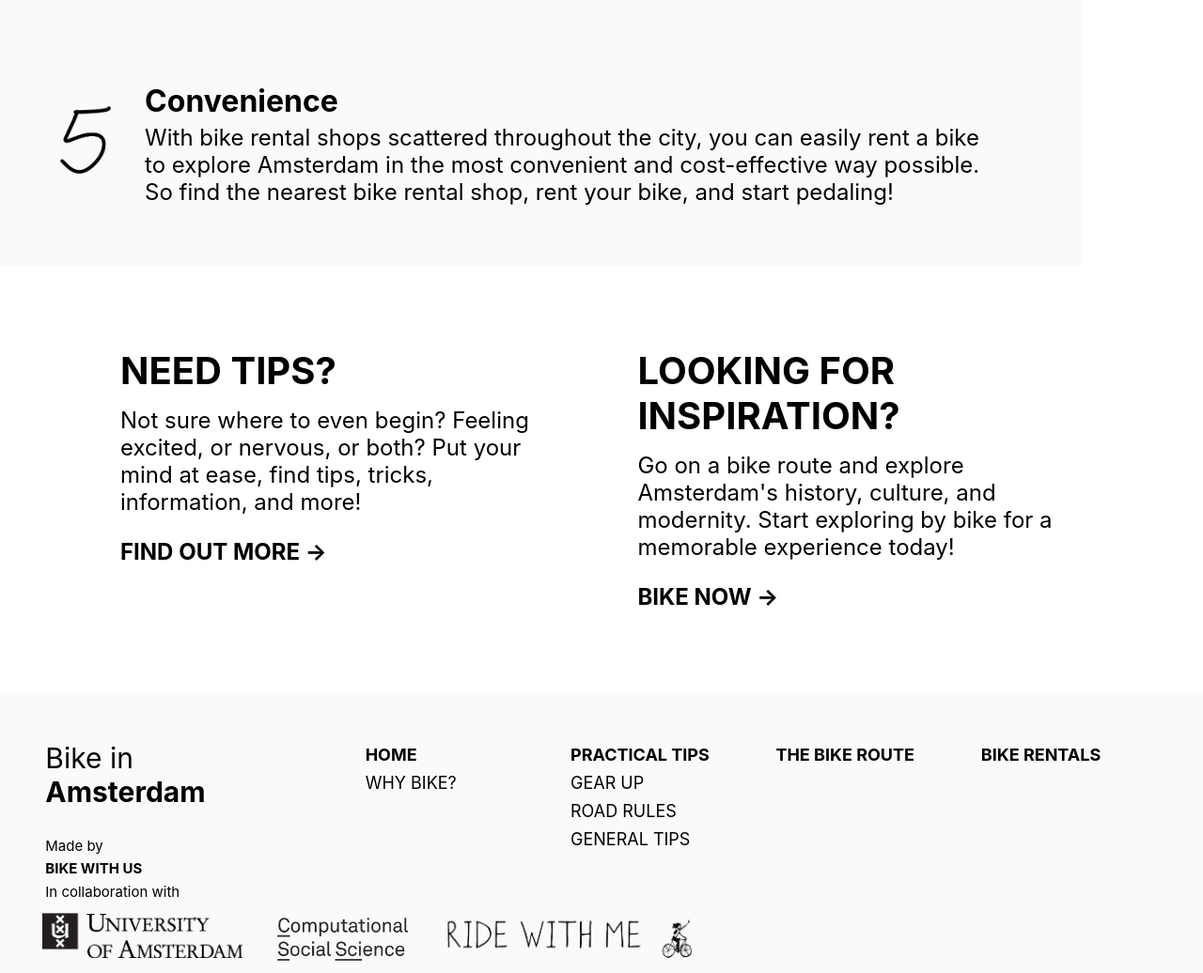
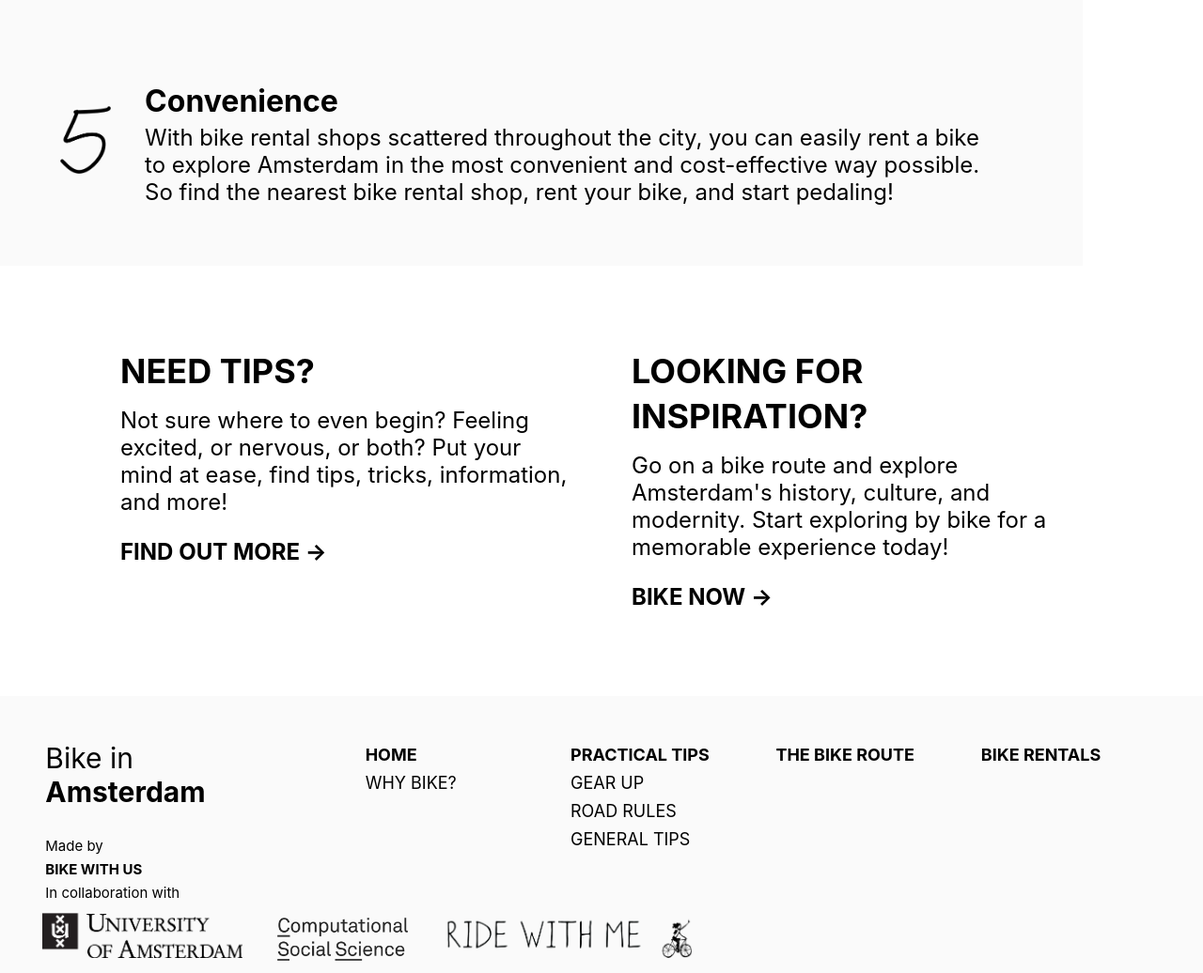
Before and after one commit to sabrina-liu/bikewithus, a Flask app: page /fivereasons in a window 1280 px wide. Shown: the part 2887-3923 px from the top of the page at 94% size. Run offline with Flask 3, Linux system fonts and the light colour scheme.

Commit message:
looking for inspiration changes

```diff
--- a/static/style.css
+++ b/static/style.css
@@ -379,20 +379,21 @@ a:hover {
     position: relative;
     width: 60%;
     font-weight: 700;
-    font-size: 40px;
+    font-size: 36px;
     line-height: 48px;
     margin-bottom: 0.1em;
 }
 .looking-subtitle a:hover {
     text-decoration: underline;
-    text-underline-offset: 0.25em;
+    text-underline-offset: 0.3em;
 }
 .looking-link {
     position: relative;
     width: auto;
     font-size: 24px;
-    text-align: right;
-    padding-bottom: 10%;
+    text-align: left;
+    padding-top: 1em;
+    padding-bottom: 3em;
 }
 .looking-link a {
     text-align: right;
@@ -402,10 +403,8 @@ a:hover {
 .looking-link a:hover {
     text-decoration: underline;
 }
-#left-link {
-    margin-top: 1em;
-    text-align: left;
-    margin-bottom: 1em;
+#look-width {
+    width: auto;
 }
 .text {
     position: absolute;
@@ -616,10 +615,10 @@ a:hover {
 }
 #tips-margin {
     margin-left: 10%;
-    margin-right: 3%;
+    margin-right: 2.5%;
 }
 #look-margin {
-    margin-left: 3%;
+    margin-left: 2.5%;
     margin-right: 10%;
 }
 /* bike route page styling */
--- a/templates/fivereasons.html
+++ b/templates/fivereasons.html
@@ -120,21 +120,21 @@
             <!--block for need tips and looking for things to do-->
             <div class="mainsub-block" id="bike-look">
                 <div class="looking-block-home" id="tips-margin">
-                    <div class="looking-subtitle">NEED TIPS?</div>
+                    <div class="looking-subtitle"><a href="tips">NEED TIPS?</a></div>
                     <div class="mainsub-text1">
                         Not sure where to even begin? Feeling excited, or nervous, or both?
                         Put your mind at ease, find tips, tricks, information, and more!
                     </div>
-                    <div class="looking-link" id="left-link"><b><a href="tips">FIND OUT MORE  </a><span>&#8594;</span></b></div>
+                    <div class="looking-link"><b><a href="tips">FIND OUT MORE  </a><span>&#8594;</span></b></div>
                 </div>
 
                 <div class="looking-block-home" id="look-margin">
-                    <div class="looking-subtitle">LOOKING FOR INSPIRATION?</div>
+                    <div class="looking-subtitle" id="look-width"><a href="bikeroute">LOOKING FOR INSPIRATION?</a></div>
                     <div class="mainsub-text1">
                         Go on a bike route and explore Amsterdam's history, culture, and modernity.
                         Start exploring by bike for a memorable experience today!
                     </div>
-                    <div class="looking-link" id="left-link"><b><a href="bikeroute">BIKE NOW  </a><span>&#8594;</span></b></div>
+                    <div class="looking-link"><b><a href="bikeroute">BIKE NOW  </a><span>&#8594;</span></b></div>
                 </div>
 
                 <!--footer-->
```
